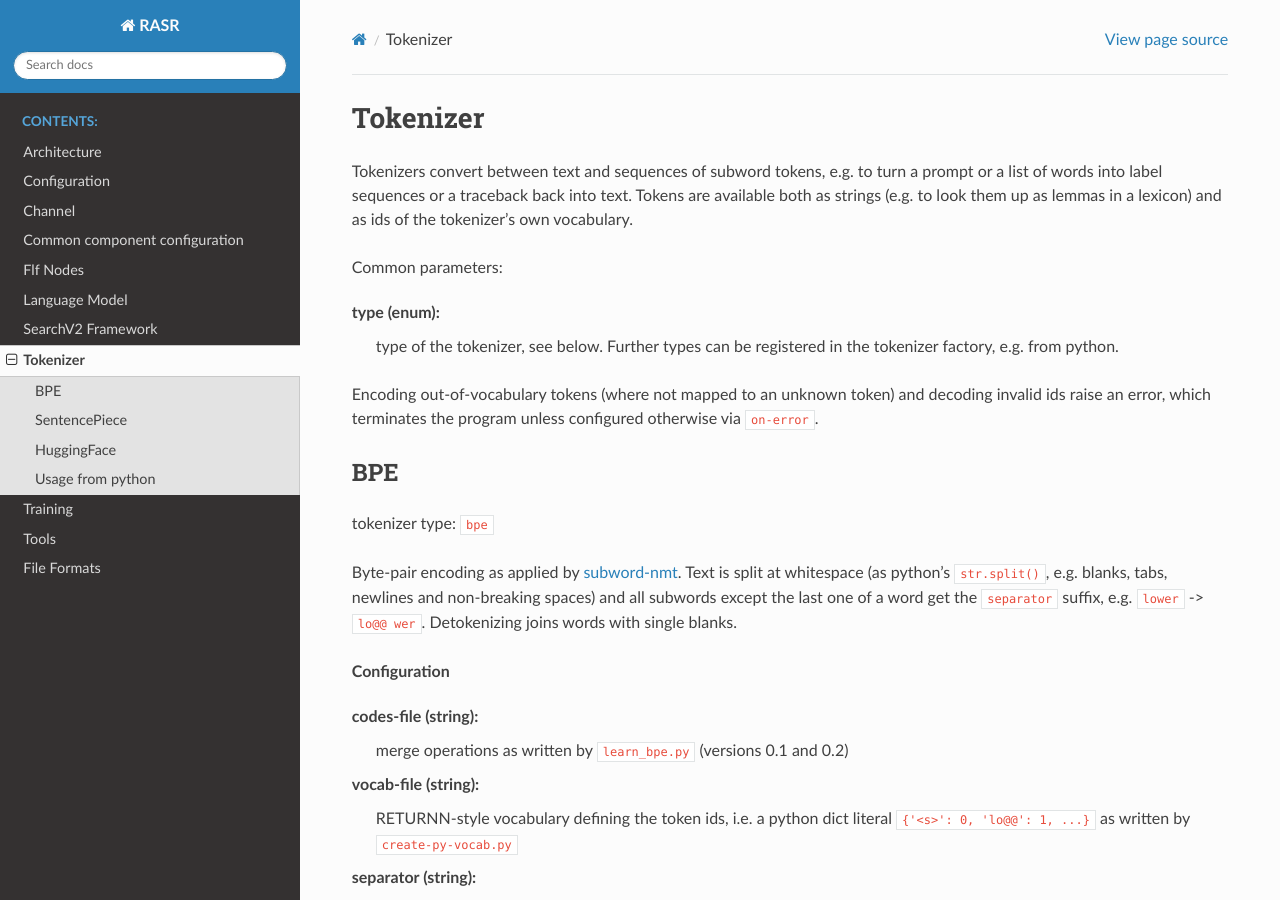
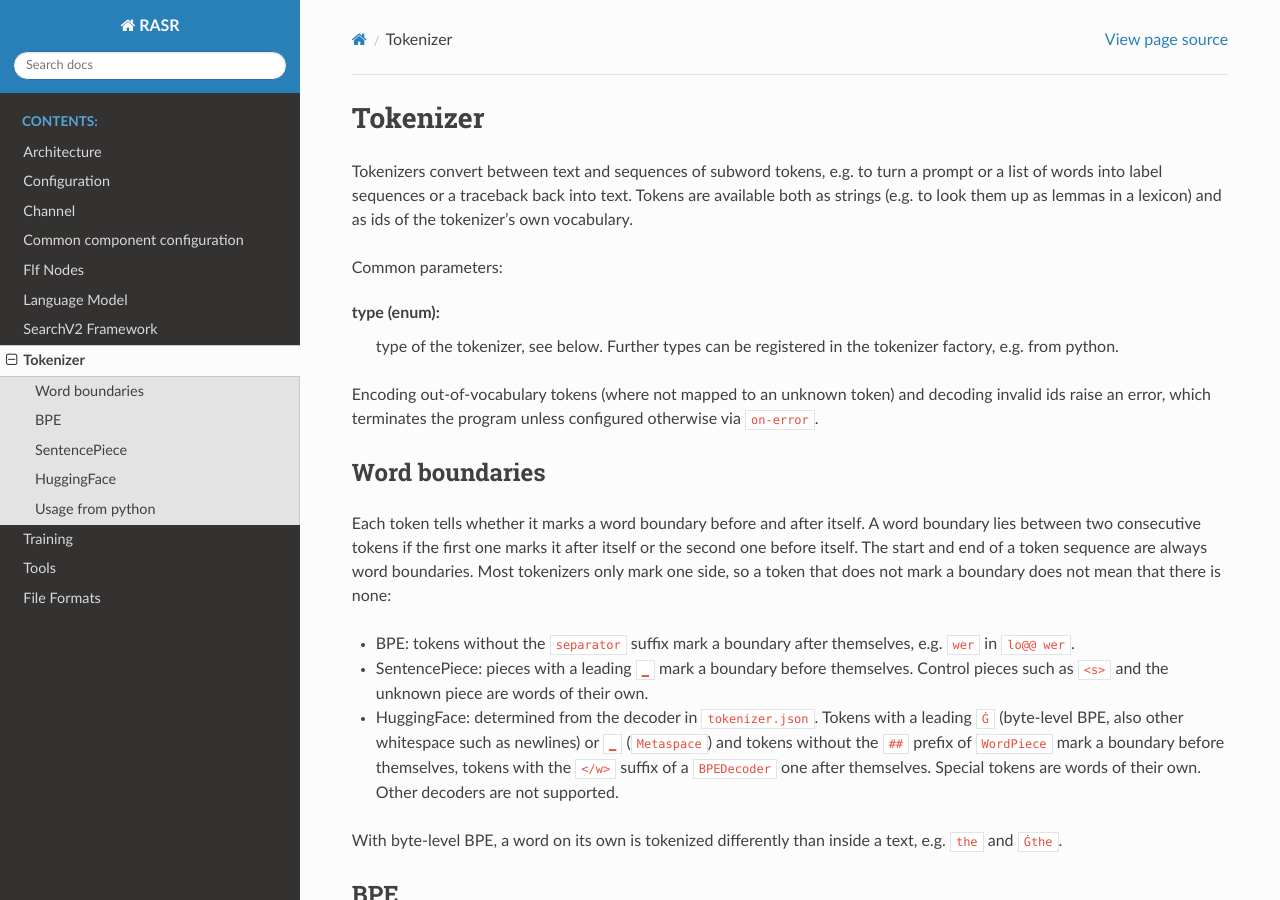
Before and after one commit to rwth-i6/rasr, a Sphinx documentation site: the page built from doc/tokenizer.rst, in a window 1280 px wide and 900 px high. Built offline with Sphinx 7.4.7 and the Read the Docs theme 3.1.0, drawn with Linux system fonts in a browser that asks for light colours; some of the changed text lies outside the part shown.

Commit message:
Add word boundary marks to the tokenizer interface
Each token marks whether a word boundary lies before and/or after itself,
a boundary lies between two tokens if one of them marks it.

- BPE: tokens without the separator suffix mark a boundary after themselves
- SentencePiece: pieces starting with "▁" mark a boundary before themselves,
  control pieces and the unknown piece are words of their own
- HuggingFace: determined from the decoder in tokenizer.json (byte-level,
  Metaspace, WordPiece, BPEDecoder and Replace of "▁"), special tokens are
  words of their own
- Python tokenizers implement word_boundary_marks(id)

Co-Authored-By: Claude Opus 5.5 <noreply@anthropic.com>

```diff
--- a/doc/tokenizer.rst
+++ b/doc/tokenizer.rst
@@ -12,6 +12,24 @@ type (enum):
 
 Encoding out-of-vocabulary tokens (where not mapped to an unknown token) and decoding invalid ids raise an error,
 which terminates the program unless configured otherwise via ``on-error``.
+
+Word boundaries
+---------------
+
+Each token tells whether it marks a word boundary before and after itself. A word boundary lies between two
+consecutive tokens if the first one marks it after itself or the second one before itself. The start and end of a
+token sequence are always word boundaries. Most tokenizers only mark one side, so a token that does not mark a boundary
+does not mean that there is none:
+
+* BPE: tokens without the ``separator`` suffix mark a boundary after themselves, e.g. ``wer`` in ``lo@@ wer``.
+* SentencePiece: pieces with a leading ``▁`` mark a boundary before themselves. Control pieces such as ``<s>`` and the
+  unknown piece are words of their own.
+* HuggingFace: determined from the decoder in ``tokenizer.json``. Tokens with a leading ``Ġ`` (byte-level BPE, also
+  other whitespace such as newlines) or ``▁`` (``Metaspace``) and tokens without the ``##`` prefix of ``WordPiece``
+  mark a boundary before themselves, tokens with the ``</w>`` suffix of a ``BPEDecoder`` one after themselves. Special
+  tokens are words of their own. Other decoders are not supported.
+
+With byte-level BPE, a word on its own is tokenized differently than inside a text, e.g. ``the`` and ``Ġthe``.
 
 BPE
 ---
@@ -99,7 +117,8 @@ Usage from python
 * ``librasr.create_tokenizer(config)`` : create the tokenizer configured under ``lib-rasr.tokenizer``.
 * ``librasr.Tokenizer`` methods: ``tokenize(text)`` / ``detokenize(tokens)`` convert between text and token strings,
   ``encode(text)`` / ``decode(ids)`` between text and token ids. Further ``vocabulary_size()``, ``token_str_to_id(token)``
-  (``librasr.Tokenizer.INVALID_TOKEN_ID`` if not in the vocabulary) and ``token_id_to_str(id)``.
+  (``librasr.Tokenizer.INVALID_TOKEN_ID`` if not in the vocabulary), ``token_id_to_str(id)`` and ``word_boundary_marks(id)``,
+  which returns a ``librasr.Tokenizer.WordBoundaryMarks`` with the attributes ``before`` and ``after``.
 
 To implement a tokenizer in python, subclass ``librasr.Tokenizer`` and register it under a type name. It can then be
 configured like the built-in types, also for components that create their tokenizer in C++:
@@ -128,6 +147,10 @@ configured like the built-in types, also for components that create their tokeni
         def token_id_to_str(self, id: int) -> str:
             return self.vocab[id]
 
+        def word_boundary_marks(self, id: int) -> librasr.Tokenizer.WordBoundaryMarks:
+            blank = self.vocab[id] == " "  # blanks are words of their own
+            return librasr.Tokenizer.WordBoundaryMarks(before=blank, after=blank)
+
     librasr.register_tokenizer_type("chars", CharTokenizer)
 
     config = librasr.Configuration()
@@ -141,6 +164,7 @@ configured like the built-in types, also for components that create their tokeni
     ids = tokenizer.encode("hello world")  # [7, 4, 11, 11, 14, 26, 22, 14, 17, 11, 3]
     text = tokenizer.decode(ids)  # "hello world"
 
-``tokenize``, ``detokenize``, ``vocabulary_size``, ``token_str_to_id`` and ``token_id_to_str`` must be implemented.
+``tokenize``, ``detokenize``, ``vocabulary_size``, ``token_str_to_id``, ``token_id_to_str`` and ``word_boundary_marks`` must
+be implemented.
 ``encode`` and ``decode`` can be overridden, by default they are based on the other methods. Register the type before
 creating a tokenizer that uses it.
```
Also changed, not shown: 15 other files.
